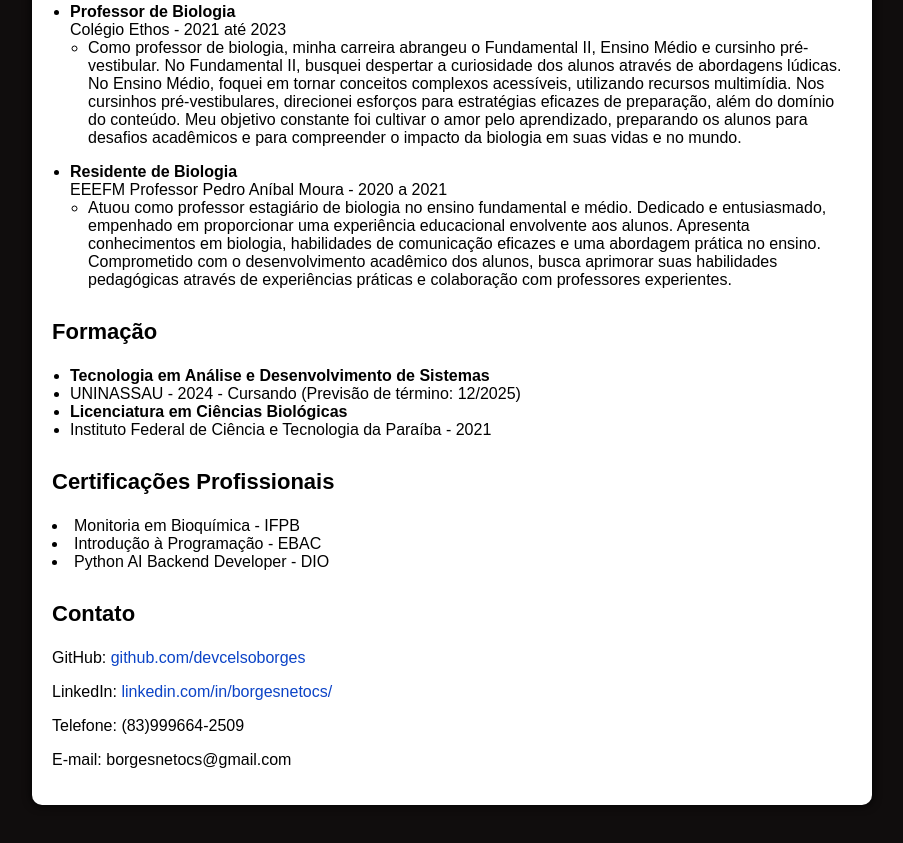
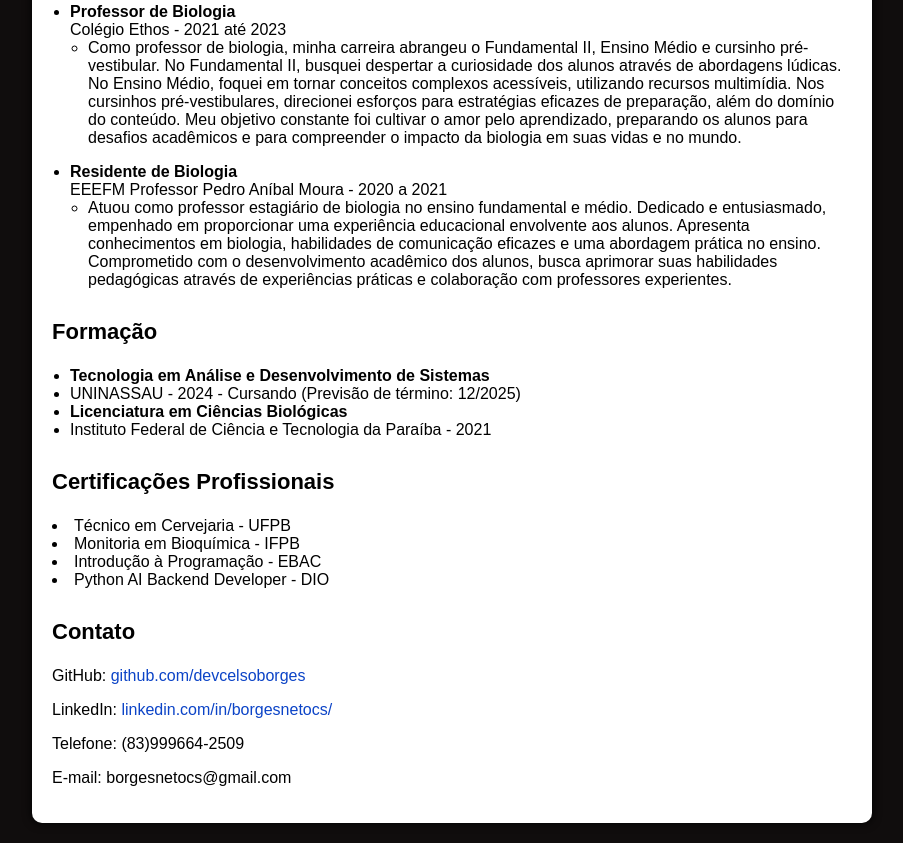
Before and after one commit to devcelsoborges/desenvolvimento-web, a plain HTML site: page curriculo/index.html in a window 1280 px wide. Shown: the part 747-1590 px from the top of the page, without its empty margins (188-1091 px from the left). Drawn offline with Linux system fonts and the light colour scheme.

Commit message:
add-item

```diff
--- a/curriculo/index.html
+++ b/curriculo/index.html
@@ -69,6 +69,7 @@
         </section>
         <section class="Certificações">
             <h3>Certificações Profissionais</h3>
+            <li>Técnico em Cervejaria - UFPB</li>
             <li>Monitoria em Bioquímica - IFPB</li>
             <li>Introdução à Programação - EBAC</li>
             <li>Python AI Backend Developer - DIO</li>
```
